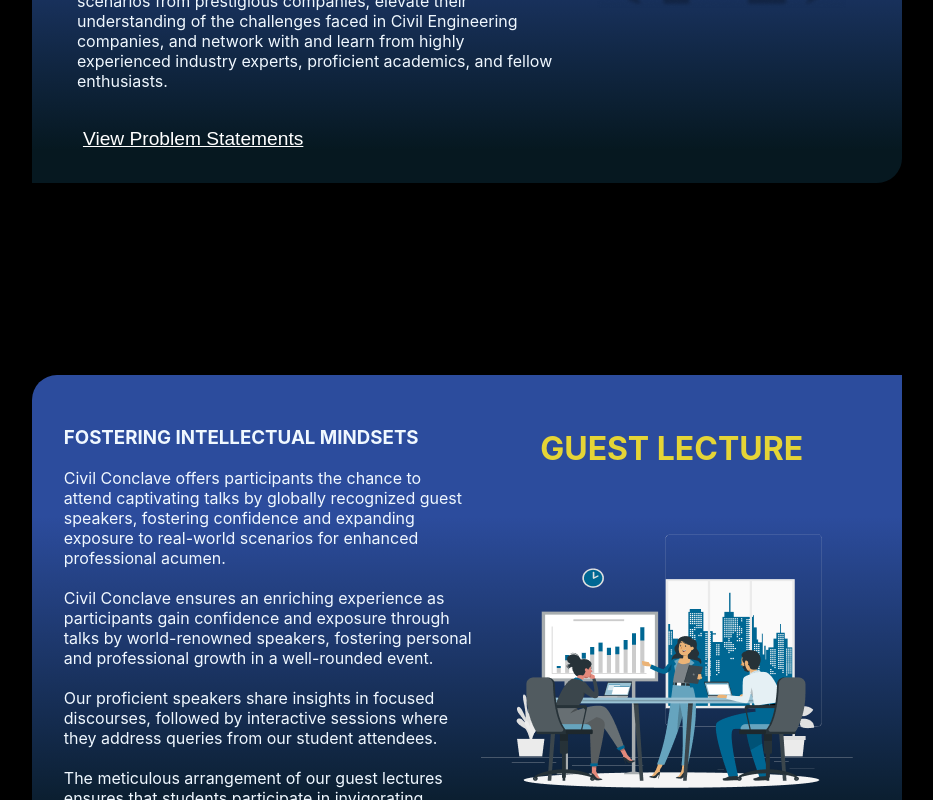
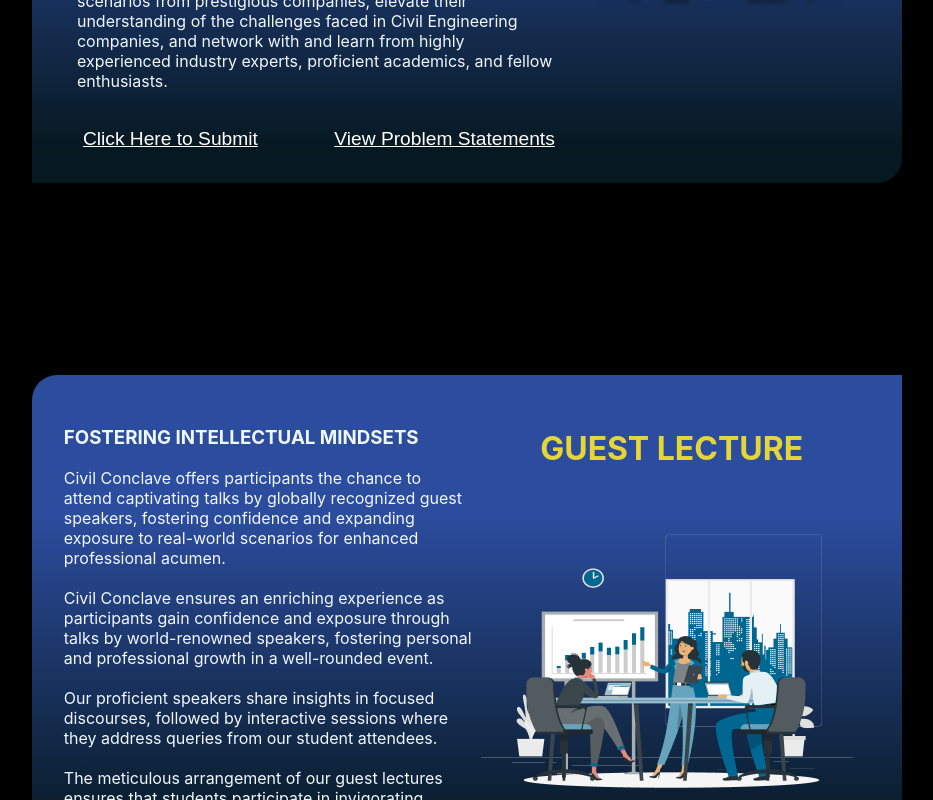
Before and after one commit to Civil-Conclave/civilconclave2k22, a React (Create React App) app: page /events in a window 1280 px wide. Shown: the part 1360-2160 px from the top of the page, without its empty margins (173-1106 px from the left). Built offline with nearby package versions, Linux system fonts and the light colour scheme.

Commit message:
Adds Submission Link

```diff
--- a/src/components/Events/EventsAll.jsx
+++ b/src/components/Events/EventsAll.jsx
@@ -174,12 +174,12 @@ const Events = (props) => {
   }
   function handleClickDesign(e) {
     window.open(
-      "https://drive.google.com/file/d/1tBVbifnuDtZygYdHdqSD0WRhz89xUqQa/view?usp=sharing"
+      "https://drive.google.com/file/d/1g2Y6g8-0w4PDJtfZmcst3P8yyV2Vwp0v/view?usp=drive_link"
     );
   }
-  function handleClickResearchSubmit(e) {
+  function innovistasubmit(e) {
     window.open(
-      "https://drive.google.com/file/d/1NcwJtkA_mcjhRnI7UuSys_kxJVBxOtCp/view?usp=sharing"
+      "https://drive.google.com/file/d/1Vg0ee8GCmBq-cWOZIRPUIp2zMaZSpAXC/view?usp=drive_link"
     );
   }
 
@@ -187,9 +187,9 @@ const Events = (props) => {
     window.open("https://drive.google.com/file/d/1HdOr9lgIozWbaqj5gT5CZjwrXNGrqSgG/view?usp=drive_link");
   }
 
-  function handleProblemStatements(e) {
+  function casesubmit(e) {
     window.open(
-      "https://drive.google.com/file/d/1sglDM9gkdQ9wVectu2mSeBFjbz1bhLFm/view?usp=sharing"
+      "https://drive.google.com/file/d/1Z4AJG3qBc-vFTxQ4hh2bNWye64_pGFDT/view?usp=sharing"
     );
   }
   function handleClickCase6(e){
@@ -235,9 +235,9 @@ const Events = (props) => {
                 {data[0].body4}
               </p>
               <div className="caseStudyButtons">
-                {/* <button style={{cursor:'pointer'}} className="submitButton" onClick={handleClickCaseS}>
+                <button style={{cursor:'pointer'}} className="submitButton" onClick={casesubmit}>
                   Click Here to Submit
-                </button> */}
+                </button>
                 <button style={{cursor:'pointer'}} className="submitButton" onClick={handleClickCaseStudy}>
                   View Problem Statements
                 </button>
@@ -347,6 +347,7 @@ const Events = (props) => {
                 <button style={{cursor:'pointer'}} className="submitButton" onClick={handleSubmitDesign}>
                   Rulebook
                 </button>
+
                 {/* <button style={{cursor:'pointer'}}
                   className="submitButton"
                   onClick={handleProblemStatements}
@@ -377,11 +378,14 @@ const Events = (props) => {
                 {data[5].body4}
               </p>
               <div className="caseStudyButtons">
-                <button style={{cursor:'pointer'}} className="submitButton" onClick={handleClickCaseS}>
+              <button style={{cursor:'pointer'}} className="submitButton" onClick={handleClickCaseS}>
                   Rulebook
                 </button>
                 <button style={{cursor:'pointer'}} className="submitButton" onClick={handleClick}>
                   View Problem Statements
+                </button>
+                <button style={{cursor:'pointer'}} className="submitButton" onClick={handleClickDesign}>
+                  Submit Here
                 </button>
               </div>
             </div>
@@ -409,6 +413,9 @@ const Events = (props) => {
                 {data[6].body4}
               </p>
               <div className="caseStudyButtons">
+                <button style={{cursor:'pointer'}} className="submitButton" onClick={innovistasubmit}>
+                  Click Here to Submit
+                </button>
                 <button style={{cursor:'pointer'}} className="submitButton" onClick={handleClickCase6}>
                   Rulebook
                 </button>
--- a/src/components/General/ContactUs.js
+++ b/src/components/General/ContactUs.js
@@ -2,7 +2,9 @@ import React, { useRef } from "react";
 import emailjs from "emailjs-com";
 import map from "../../assets/Rectangle 447.png";
 import "./ContactUs.css";
-
+// https://drive.google.com/file/d/1g2Y6g8-0w4PDJtfZmcst3P8yyV2Vwp0v/view?usp=drive_link
+// https://drive.google.com/file/d/1Vg0ee8GCmBq-cWOZIRPUIp2zMaZSpAXC/view?usp=drive_link
+// https://drive.google.com/file/d/1Z4AJG3qBc-vFTxQ4hh2bNWye64_pGFDT/view?usp=sharing
 export default function Lastcomponent() {
   const form = useRef(null);
   const sendEmail = (e) => {
```
